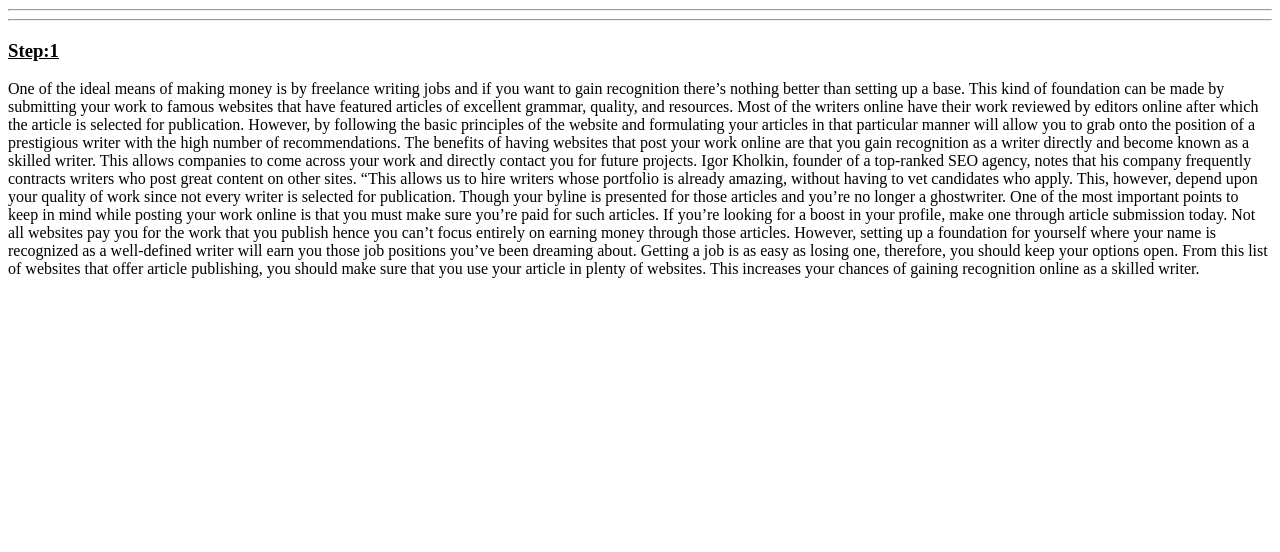
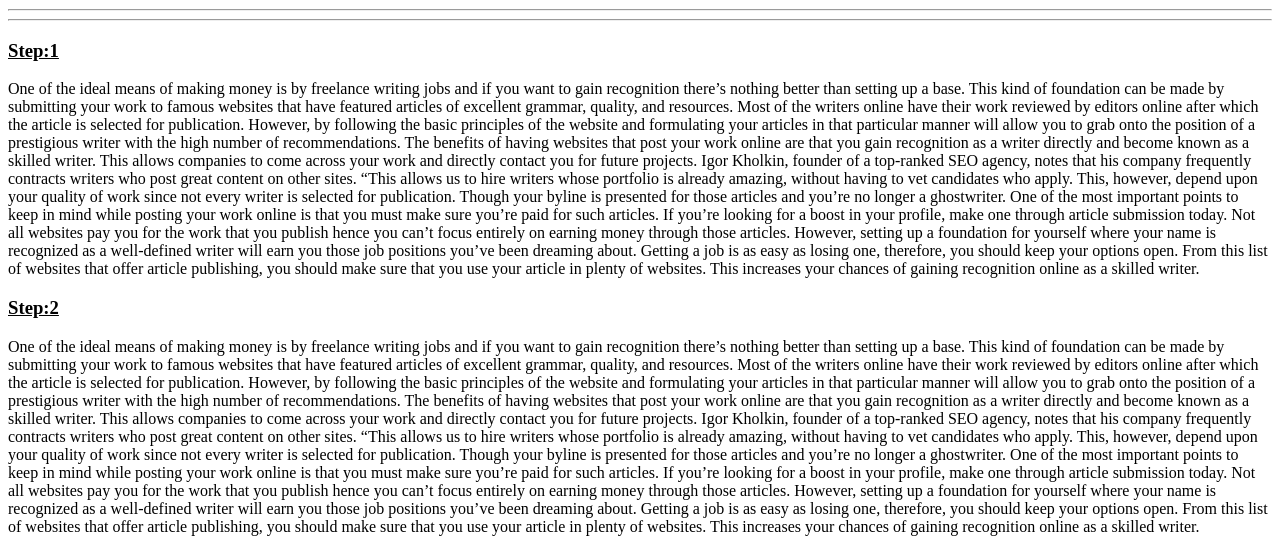
Before and after one commit to delevopersourav/gobd, a plain HTML site: page index.html in a window 1280 px wide. Shown: the part 673-1225 px from the top of the page. Before the commit the page ends 967 px from the top, so only its background shows below. Drawn offline with Linux system fonts and the light colour scheme.

Commit message:
added second paragrap

```diff
--- a/index.html
+++ b/index.html
@@ -17,5 +17,11 @@
         The benefits of having websites that post your work online are that you gain recognition as a writer directly and become known as a skilled writer. This allows companies to come across your work and directly contact you for future projects. Igor Kholkin, founder of a top-ranked SEO agency, notes that his company frequently contracts writers who post great content on other sites. “This allows us to hire writers whose portfolio is already amazing, without having to vet candidates who apply. This, however, depend upon your quality of work since not every writer is selected for publication. Though your byline is presented for those articles and you’re no longer a ghostwriter. One of the most important points to keep in mind while posting your work online is that you must make sure you’re paid for such articles. If you’re looking for a boost in your profile, make one through article submission today.
         Not all websites pay you for the work that you publish hence you can’t focus entirely on earning money through those articles. However, setting up a foundation for yourself where your name is recognized as a well-defined writer will earn you those job positions you’ve been dreaming about. Getting a job is as easy as losing one, therefore, you should keep your options open. From this list of websites that offer article publishing, you should make sure that you use your article in plenty of websites. This increases your chances of gaining recognition online as a skilled writer.
         </p>
+
+        <h3><u>Step:2</u></h3>
+<p>One of the ideal means of making money is by freelance writing jobs and if you want to gain recognition there’s nothing better than setting up a base. This kind of foundation can be made by submitting your work to famous websites that have featured articles of excellent grammar, quality, and resources. Most of the writers online have their work reviewed by editors online after which the article is selected for publication. However, by following the basic principles of the website and formulating your articles in that particular manner will allow you to grab onto the position of a prestigious writer with the high number of recommendations.
+    The benefits of having websites that post your work online are that you gain recognition as a writer directly and become known as a skilled writer. This allows companies to come across your work and directly contact you for future projects. Igor Kholkin, founder of a top-ranked SEO agency, notes that his company frequently contracts writers who post great content on other sites. “This allows us to hire writers whose portfolio is already amazing, without having to vet candidates who apply. This, however, depend upon your quality of work since not every writer is selected for publication. Though your byline is presented for those articles and you’re no longer a ghostwriter. One of the most important points to keep in mind while posting your work online is that you must make sure you’re paid for such articles. If you’re looking for a boost in your profile, make one through article submission today.
+    Not all websites pay you for the work that you publish hence you can’t focus entirely on earning money through those articles. However, setting up a foundation for yourself where your name is recognized as a well-defined writer will earn you those job positions you’ve been dreaming about. Getting a job is as easy as losing one, therefore, you should keep your options open. From this list of websites that offer article publishing, you should make sure that you use your article in plenty of websites. This increases your chances of gaining recognition online as a skilled writer.
+    </p>
 </body>
 </html>
```
